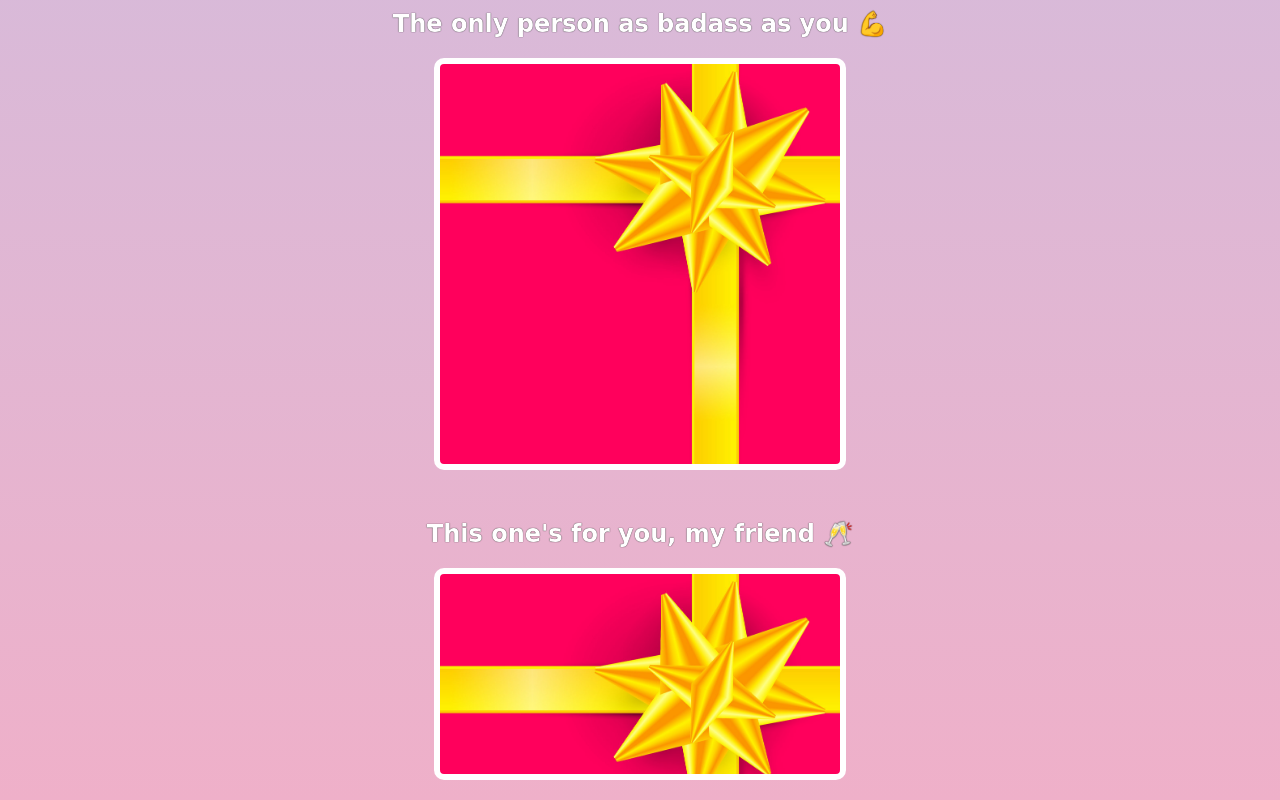
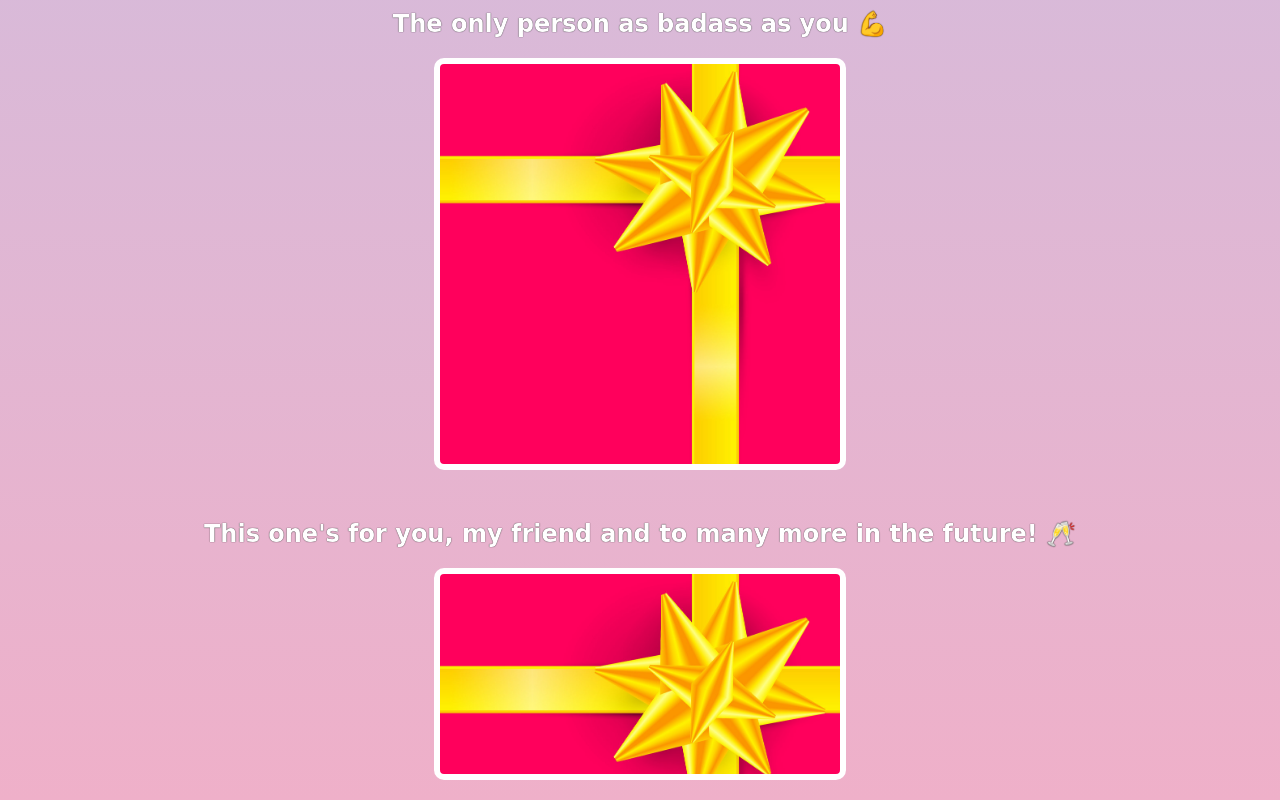
Before and after one commit to Zp1021/birthday-gift-site, a website built with Vite: page index.html in a window 1280 px wide. Shown: the part 1994-2794 px from the top of the page. Built offline with nearby package versions, Linux system fonts and the light colour scheme; a web font is replaced by a local one.

Commit message:
added to line 38: "and to many more in the future! "

```diff
--- a/index.html
+++ b/index.html
@@ -35,7 +35,7 @@
         </div>
 
          <div class="gift-section">
-            <h2 class="gift-title">This one's for you, my friend 🥂</h2>
+            <h2 class="gift-title">This one's for you, my friend and to many more in the future! 🥂</h2>
             <div class="gift-img" id="gift-img-cheers"></div>
         </div>
 
```
